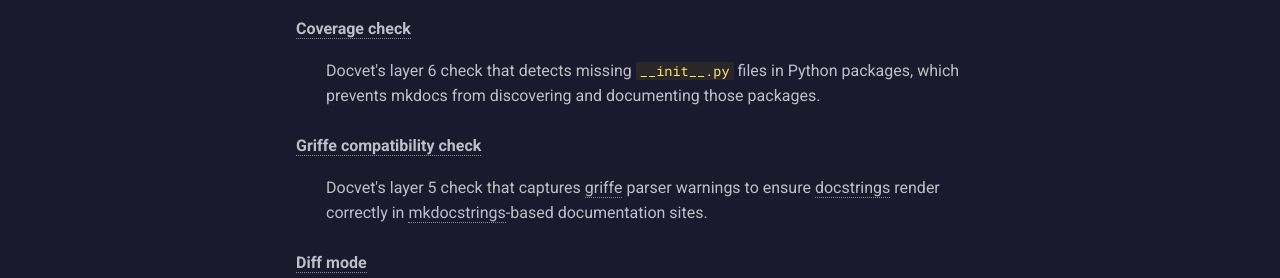
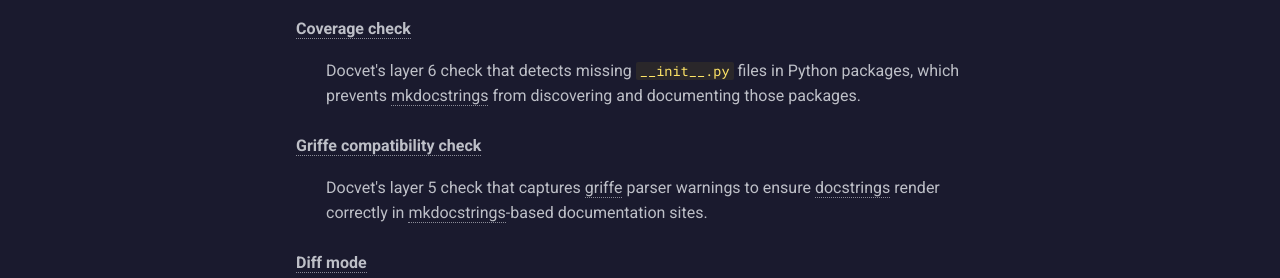
Before and after one commit to Alberto-Codes/docvet, an MkDocs documentation site: the page built from docs/site/glossary.md, in a window 1280 px wide and 900 px high, scrolled down 1039 px. Shown: the part 199-477 px from the top of the window. Built offline with MkDocs 1.6.1 and Material for MkDocs 9.7.7, drawn with Linux system fonts in a browser that asks for light colours; comment, search, counter and statistics services are not loaded.

Commit message:
docs(glossary): fix coverage check definition to reference mkdocstrings
The coverage check detects missing __init__.py for mkdocstrings
package discovery, not mkdocs itself. Fix in both abbreviations.md
and glossary.md.

```diff
--- a/docs/site/glossary.md
+++ b/docs/site/glossary.md
@@ -41,8 +41,8 @@
 
 **Coverage check**
 :   Docvet's layer 6 check that detects missing `__init__.py` files in Python
-    packages, which prevents mkdocs from discovering and documenting those
-    packages.
+    packages, which prevents mkdocstrings from discovering and documenting
+    those packages.
 
 **Griffe compatibility check**
 :   Docvet's layer 5 check that captures griffe parser warnings to ensure
```
Also changed, not shown: includes/abbreviations.md (+2 -2 lines).
